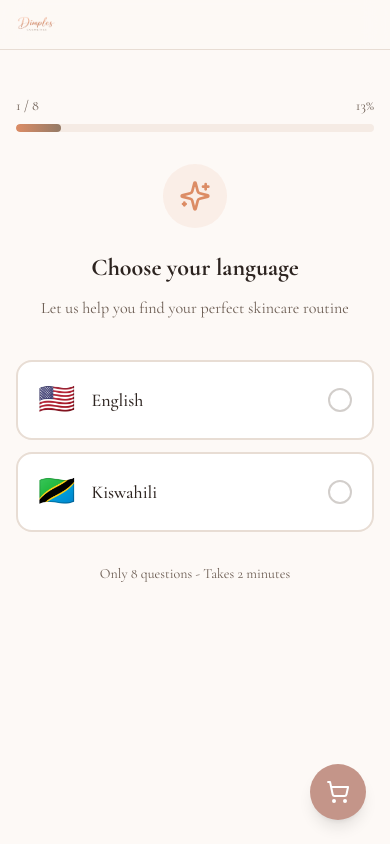
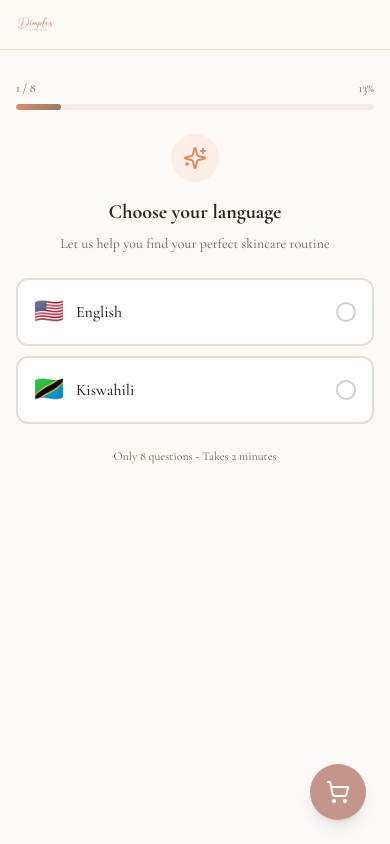
Before and after one commit to africanuspanga/dimples-cosmetics, a Next.js app: page /quiz in a window 390 px wide. Built offline with nearby package versions, Linux system fonts and the light colour scheme.

Commit message:
feat: optimize quiz page for mobile
Mobile-friendly buttons, grid layout, and smooth animations.

Co-authored-by: Africanus Panga <78541363+africanuspanga@users.noreply.github.com>

```diff
--- a/app/quiz/page.tsx
+++ b/app/quiz/page.tsx
@@ -64,19 +64,19 @@ function ProgressBar({ current, total }: { current: number; total: number }) {
   const progress = ((current + 1) / total) * 100
 
   return (
-    <div className="w-full max-w-md mx-auto mb-8">
-      <div className="flex justify-between text-sm text-muted-foreground mb-2">
+    <div className="w-full max-w-md mx-auto mb-6 sm:mb-8">
+      <div className="flex justify-between text-xs sm:text-sm text-muted-foreground mb-2">
         <span>
           {current + 1} / {total}
         </span>
         <span>{Math.round(progress)}%</span>
       </div>
-      <div className="h-2 bg-muted rounded-full overflow-hidden">
+      <div className="h-1.5 sm:h-2 bg-muted rounded-full overflow-hidden">
         <motion.div
           className="h-full bg-gradient-to-r from-primary to-secondary rounded-full"
           initial={{ width: 0 }}
           animate={{ width: `${progress}%` }}
-          transition={{ duration: 0.5, ease: "easeOut" }}
+          transition={{ duration: 0.4, ease: "easeOut" }}
         />
       </div>
     </div>
@@ -99,37 +99,37 @@ function QuizOption({
     <motion.button
       initial={{ opacity: 0, y: 20 }}
       animate={{ opacity: 1, y: 0 }}
-      transition={{ duration: 0.3, delay: index * 0.1 }}
+      transition={{ duration: 0.3, delay: index * 0.08 }}
       onClick={onClick}
       className={`
-        relative w-full p-5 rounded-2xl text-left transition-all duration-300
-        border-2 group
+        relative w-full p-4 sm:p-5 rounded-xl sm:rounded-2xl text-left transition-all duration-300
+        border-2 group active:scale-[0.98]
         ${
           isSelected
             ? "bg-primary/10 border-primary shadow-lg shadow-primary/20"
-            : "bg-card border-border hover:border-primary/50 hover:shadow-md"
+            : "bg-card border-border hover:border-primary/50 active:border-primary/50"
         }
       `}
     >
-      <div className="flex items-center gap-4">
-        {option.icon && <span className="text-3xl">{option.icon}</span>}
+      <div className="flex items-center gap-3 sm:gap-4">
+        {option.icon && <span className="text-2xl sm:text-3xl">{option.icon}</span>}
         <span
           className={`
-          text-lg font-medium transition-colors
-          ${isSelected ? "text-primary" : "text-foreground group-hover:text-primary"}
+          text-base sm:text-lg font-medium transition-colors flex-1
+          ${isSelected ? "text-primary" : "text-foreground"}
         `}
         >
           {option.label}
         </span>
         <div
           className={`
-          ml-auto w-6 h-6 rounded-full border-2 flex items-center justify-center transition-all
+          flex-shrink-0 w-5 h-5 sm:w-6 sm:h-6 rounded-full border-2 flex items-center justify-center transition-all
           ${isSelected ? "bg-primary border-primary" : "border-muted-foreground/30"}
         `}
         >
           {isSelected && (
             <motion.div initial={{ scale: 0 }} animate={{ scale: 1 }} transition={{ type: "spring", stiffness: 500 }}>
-              <Check className="w-4 h-4 text-primary-foreground" />
+              <Check className="w-3 h-3 sm:w-4 sm:h-4 text-primary-foreground" />
             </motion.div>
           )}
         </div>
@@ -158,12 +158,12 @@ function ProductCard({
     <motion.div
       initial={{ opacity: 0, y: 30 }}
       animate={{ opacity: 1, y: 0 }}
-      transition={{ duration: 0.5, delay: index * 0.15 }}
-      className="bg-card rounded-2xl overflow-hidden shadow-lg hover:shadow-xl transition-all duration-300 flex flex-col group"
+      transition={{ duration: 0.5, delay: index * 0.1 }}
+      className="relative bg-card rounded-xl sm:rounded-2xl overflow-hidden shadow-lg flex flex-col group"
     >
       {/* Match indicator */}
       {product.score >= 30 && (
-        <div className="absolute top-3 left-3 z-10 bg-primary text-primary-foreground text-xs font-bold px-3 py-1 rounded-full flex items-center gap-1">
+        <div className="absolute top-2 left-2 sm:top-3 sm:left-3 z-10 bg-primary text-primary-foreground text-xs font-bold px-2 py-1 sm:px-3 rounded-full flex items-center gap-1">
           <Sparkles className="w-3 h-3" />
           {language === "sw" ? "Inakufaa!" : "Great Match!"}
         </div>
@@ -176,32 +176,31 @@ function ProductCard({
             src={product.image}
             alt={name}
             fill
-            className="object-cover group-hover:scale-105 transition-transform duration-500"
+            className="object-cover"
             sizes="(max-width: 640px) 100vw, (max-width: 768px) 50vw, 33vw"
           />
         ) : (
           <div className="w-full h-full flex items-center justify-center">
-            <ImageIcon className="w-16 h-16 text-muted-foreground/40" />
+            <ImageIcon className="w-12 h-12 sm:w-16 sm:h-16 text-muted-foreground/40" />
           </div>
         )}
       </div>
 
       {/* Content */}
-      <div className="p-5 flex flex-col flex-1">
-        <h3 className="font-semibold text-foreground text-lg">{name}</h3>
-        <p className="text-muted-foreground text-sm mt-1 mb-4">{description}</p>
+      <div className="p-4 sm:p-5 flex flex-col flex-1">
+        <h3 className="font-semibold text-foreground text-base sm:text-lg leading-tight">{name}</h3>
+        <p className="text-muted-foreground text-sm mt-1 mb-3 sm:mb-4 line-clamp-2">{description}</p>
 
         {/* Price */}
-        <p className="text-xl font-bold text-primary mt-auto mb-4">{formatPrice(product.price)}</p>
+        <p className="text-lg sm:text-xl font-bold text-primary mt-auto mb-3 sm:mb-4">{formatPrice(product.price)}</p>
 
         {/* Buy Button */}
         <motion.button
-          whileHover={{ scale: 1.02 }}
           whileTap={{ scale: 0.98 }}
           onClick={onAddToCart}
-          className="w-full bg-primary hover:bg-primary/90 text-primary-foreground font-semibold py-3.5 px-4 rounded-xl text-center transition-colors duration-200 flex items-center justify-center gap-2"
+          className="w-full bg-primary active:bg-primary/90 text-primary-foreground font-semibold py-3 sm:py-3.5 px-4 rounded-xl text-center transition-colors duration-200 flex items-center justify-center gap-2"
         >
-          <ShoppingBag className="w-5 h-5" />
+          <ShoppingBag className="w-4 h-4 sm:w-5 sm:h-5" />
           {messages.buyNow}
         </motion.button>
       </div>
@@ -298,15 +297,15 @@ function QuizContent() {
       </header>
 
       {/* Main Content */}
-      <div className="pt-24 pb-12 px-4">
+      <div className="pt-20 sm:pt-24 pb-8 sm:pb-12 px-4">
         <AnimatePresence mode="wait">
           {!showResults ? (
             <motion.div
               key={`question-${currentStep}`}
-              initial={{ opacity: 0, x: 50 }}
+              initial={{ opacity: 0, x: 30 }}
               animate={{ opacity: 1, x: 0 }}
-              exit={{ opacity: 0, x: -50 }}
-              transition={{ duration: 0.3 }}
+              exit={{ opacity: 0, x: -30 }}
+              transition={{ duration: 0.25 }}
               className="max-w-xl mx-auto"
             >
               {/* Progress */}
@@ -314,19 +313,19 @@ function QuizContent() {
 
               {/* Question */}
               <motion.div
-                initial={{ opacity: 0, y: 20 }}
+                initial={{ opacity: 0, y: 15 }}
                 animate={{ opacity: 1, y: 0 }}
-                transition={{ duration: 0.4 }}
-                className="text-center mb-10"
+                transition={{ duration: 0.3 }}
+                className="text-center mb-6 sm:mb-10"
               >
-                <div className="inline-flex items-center justify-center w-16 h-16 rounded-full bg-primary/10 mb-6">
-                  <Sparkles className="w-8 h-8 text-primary" />
+                <div className="inline-flex items-center justify-center w-12 h-12 sm:w-16 sm:h-16 rounded-full bg-primary/10 mb-4 sm:mb-6">
+                  <Sparkles className="w-6 h-6 sm:w-8 sm:h-8 text-primary" />
                 </div>
-                <h1 className="text-2xl sm:text-3xl font-bold text-foreground text-balance">
+                <h1 className="text-xl sm:text-3xl font-bold text-foreground text-balance px-2">
                   {currentQuestion.question}
                 </h1>
                 {currentStep === 0 && (
-                  <p className="text-muted-foreground mt-3">
+                  <p className="text-muted-foreground mt-2 sm:mt-3 text-sm sm:text-base">
                     {language === "sw"
                       ? "Tukusaidie kupata bidhaa zinazokufaa"
                       : "Let us help you find your perfect skincare routine"}
@@ -335,7 +334,7 @@ function QuizContent() {
               </motion.div>
 
               {/* Options */}
-              <div className="space-y-3">
+              <div className="space-y-2.5 sm:space-y-3">
                 {currentQuestion.options.map((option, index) => (
                   <QuizOption
                     key={option.value}
@@ -352,8 +351,8 @@ function QuizContent() {
                 <motion.p
                   initial={{ opacity: 0 }}
                   animate={{ opacity: 1 }}
-                  transition={{ delay: 0.5 }}
-                  className="text-center text-sm text-muted-foreground mt-8"
+                  transition={{ delay: 0.4 }}
+                  className="text-center text-xs sm:text-sm text-muted-foreground mt-6 sm:mt-8"
                 >
                   {language === "sw"
                     ? "Maswali 8 tu - Dakika 2"
@@ -366,39 +365,39 @@ function QuizContent() {
               key="results"
               initial={{ opacity: 0 }}
               animate={{ opacity: 1 }}
-              transition={{ duration: 0.5 }}
+              transition={{ duration: 0.4 }}
               className="max-w-5xl mx-auto"
             >
               {/* Results Header */}
-              <div className="text-center mb-12">
+              <div className="text-center mb-8 sm:mb-12">
                 <motion.div
                   initial={{ scale: 0 }}
                   animate={{ scale: 1 }}
                   transition={{ type: "spring", stiffness: 200, delay: 0.2 }}
-                  className="inline-flex items-center justify-center w-20 h-20 rounded-full bg-primary/10 mb-6"
+                  className="inline-flex items-center justify-center w-14 h-14 sm:w-20 sm:h-20 rounded-full bg-primary/10 mb-4 sm:mb-6"
                 >
-                  <Sparkles className="w-10 h-10 text-primary" />
+                  <Sparkles className="w-7 h-7 sm:w-10 sm:h-10 text-primary" />
                 </motion.div>
                 <motion.h1
-                  initial={{ opacity: 0, y: 20 }}
+                  initial={{ opacity: 0, y: 15 }}
                   animate={{ opacity: 1, y: 0 }}
                   transition={{ delay: 0.3 }}
-                  className="text-3xl sm:text-4xl font-bold text-foreground mb-3"
+                  className="text-2xl sm:text-4xl font-bold text-foreground mb-2 sm:mb-3"
                 >
                   {messages.title}
                 </motion.h1>
                 <motion.p
-                  initial={{ opacity: 0, y: 20 }}
+                  initial={{ opacity: 0, y: 15 }}
                   animate={{ opacity: 1, y: 0 }}
                   transition={{ delay: 0.4 }}
-                  className="text-muted-foreground text-lg max-w-xl mx-auto"
+                  className="text-muted-foreground text-sm sm:text-lg max-w-xl mx-auto px-4"
                 >
                   {messages.subtitle}
                 </motion.p>
               </div>
 
               {/* Product Grid */}
-              <div className="grid grid-cols-1 sm:grid-cols-2 lg:grid-cols-3 gap-6 mb-12">
+              <div className="grid grid-cols-2 lg:grid-cols-3 gap-3 sm:gap-6 mb-8 sm:mb-12">
                 {recommendations.map((product, index) => (
                   <ProductCard
                     key={product.id}
@@ -412,21 +411,21 @@ function QuizContent() {
 
               {/* Action Buttons */}
               <motion.div
-                initial={{ opacity: 0, y: 20 }}
+                initial={{ opacity: 0, y: 15 }}
                 animate={{ opacity: 1, y: 0 }}
-                transition={{ delay: 0.8 }}
-                className="flex flex-col sm:flex-row items-center justify-center gap-4"
+                transition={{ delay: 0.6 }}
+                className="flex flex-col sm:flex-row items-center justify-center gap-3 sm:gap-4 px-4"
               >
                 <button
                   onClick={handleRetake}
-                  className="flex items-center gap-2 px-6 py-3 rounded-xl border-2 border-border hover:border-primary/50 text-foreground font-medium transition-colors"
+                  className="w-full sm:w-auto flex items-center justify-center gap-2 px-6 py-3 rounded-xl border-2 border-border active:border-primary/50 text-foreground font-medium transition-colors"
                 >
                   <RotateCcw className="w-5 h-5" />
                   {messages.retake}
                 </button>
                 <Link
                   href="/buy-la-purrona"
-                  className="flex items-center gap-2 px-8 py-3 rounded-xl bg-primary hover:bg-primary/90 text-primary-foreground font-semibold transition-colors"
+                  className="w-full sm:w-auto flex items-center justify-center gap-2 px-8 py-3 rounded-xl bg-primary active:bg-primary/90 text-primary-foreground font-semibold transition-colors"
                 >
                   {messages.viewAll}
                   <ArrowRight className="w-5 h-5" />
```
